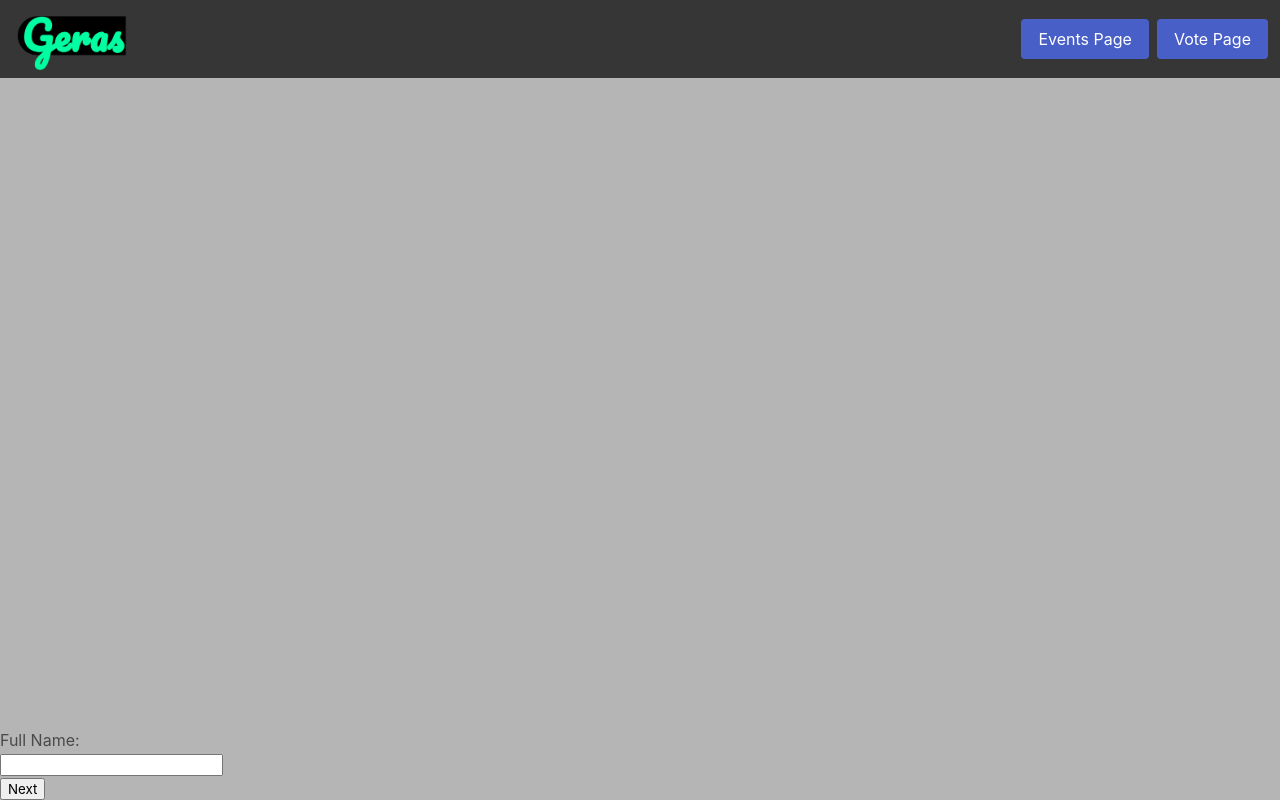
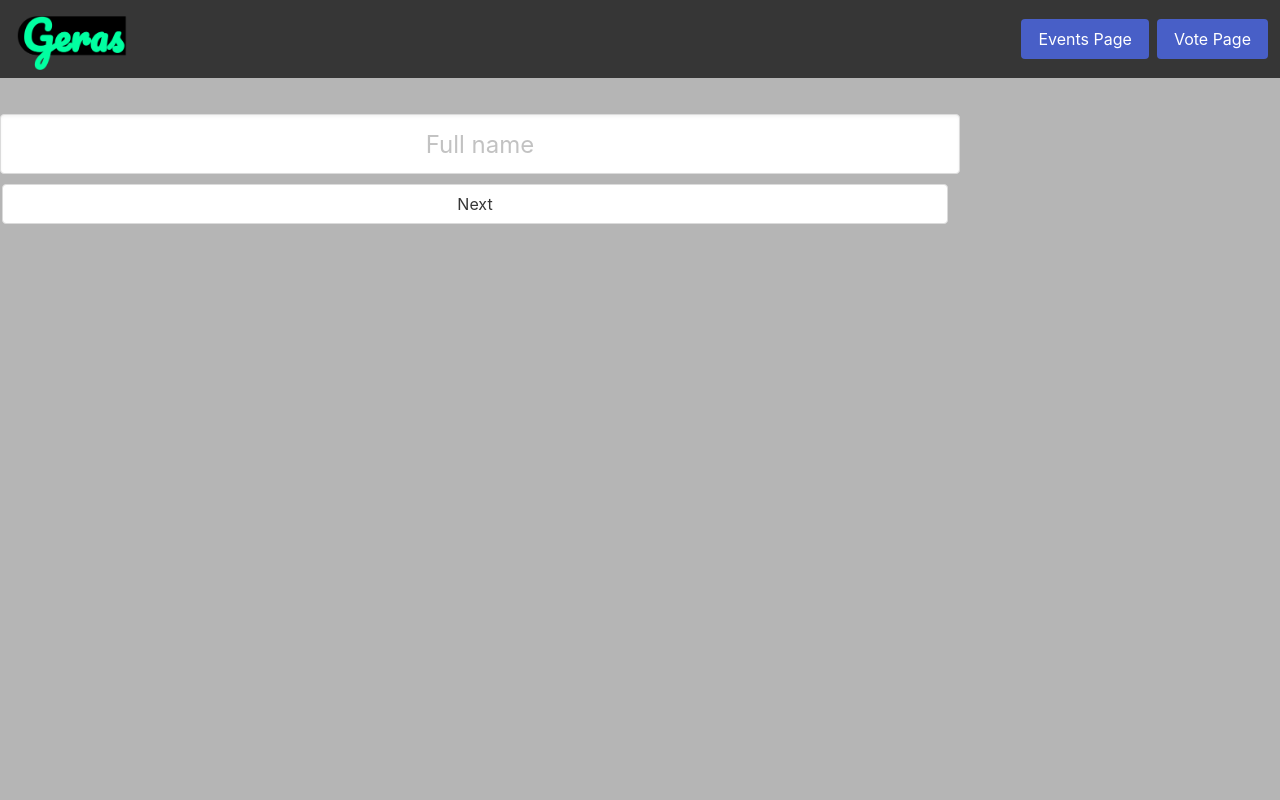
Before and after one commit to ChallaHalla/Geras, a React (Create React App) app in the folder hack-nyu/: page /signin in a window 1280 px wide. Built offline with nearby package versions, Linux system fonts and the light colour scheme.

Commit message:
sign in and reg styling

```diff
--- /dev/null
+++ b/hack-nyu/src/components/NameList/NameList.css
@@ -0,0 +1,14 @@
+button{
+  margin: 10px !important;
+}
+button:hover{
+  background-color:green !important;
+  color:white !important;
+}
+.nameButton{
+
+}
+
+.is-fullwidth{
+  max-width: 70vw;
+}
--- a/hack-nyu/src/components/NameList/NameList.js
+++ b/hack-nyu/src/components/NameList/NameList.js
@@ -1,5 +1,6 @@
 import React, { Component } from 'react';
 import SignUp from '../SignUp/SignUp';
+import './NameList.css'
 
 class NameList extends Component{
     render(){
@@ -9,7 +10,7 @@ class NameList extends Component{
         return (
             <div>
             {names.map((n)=>{
-              return <button name="username" value={n} onClick={(e)=>{
+              return <button className="button is-large is-fullwidth nameButton"name="username" value={n} onClick={(e)=>{
                 this.props.progressStage();
                 this.props.handleChange(e);
               }}>{n}</button>;
--- /dev/null
+++ b/hack-nyu/src/components/SignUp/SignUp.css
@@ -0,0 +1,21 @@
+.signUpContainer{
+  width: 75vw;
+}
+.title{
+  font-size: 80px !important;
+  /* color: white !important; */
+  text-align: center;
+}
+input {
+  /* Firefox, Chrome, Opera */
+  text-align: center;
+}
+.button{
+  padding-left: 36vw;
+  text-align: center !important;
+}
+.regButton{
+  margin-left: 0px !important;
+  padding-left: 35vw !important;
+  padding-right: 35vw !important;
+}
--- a/hack-nyu/src/components/SignUp/SignUp.js
+++ b/hack-nyu/src/components/SignUp/SignUp.js
@@ -1,17 +1,20 @@
 import React from 'react';
+import './SignUp.css'
 
 function SignUp(props) {
   return (
     <div className='signUpContainer'>
-      <h2>Full Name:</h2>
+      <h1 className="title is-1">Welcome!</h1>
       <input
+        placeholder="Full name"
+        className="input is-large"
         type='text'
         value={props.name}
         onChange={props.handleChange}
         name='name'
       />
       <br />
-      <button type='button' onClick={props.progressStage}>
+      <button className="button regButton" type='button' onClick={props.progressStage}>
         Next
       </button>
     </div>
--- /dev/null
+++ b/hack-nyu/src/containers/Register/Register.css
@@ -0,0 +1,34 @@
+.regContainer{
+  margin-left: 10vw;
+  text-align: center;
+  width: 75vw;
+}
+
+.title{
+  font-size: 80px !important;
+  /* color: white !important; */
+  text-align: center;
+}
+input::placeholder {
+
+               /* Firefox, Chrome, Opera */
+               text-align: center;
+}
+button{
+  text-align: center !important;
+}
+.regButton{
+  padding-left: 35.5vw !important;
+  padding-right: 35.5vw !important;
+}
+h2{
+  align-self: center;
+}
+.creatAcct{
+  vertical-align: center;
+  padding-left: 200px !important;
+  padding-right: 200px !important;
+  padding-top: 40px !important;
+  padding-bottom: 100px !important;
+  font-size: 30pt !important;
+}
--- a/hack-nyu/src/containers/Register/Register.js
+++ b/hack-nyu/src/containers/Register/Register.js
@@ -1,6 +1,7 @@
 import React, { Component } from 'react';
 import SignUp from '../../components/SignUp/SignUp.js';
 import NameList from '../../components/NameList/NameList';
+import './Register.css'
 
 class SignInView extends Component {
   constructor(props) {
@@ -93,25 +94,30 @@ class SignInView extends Component {
   render() {
     if (this.state.stage === 1) {
       return (
+        <div className="regContainer">
         <SignUp
           name={this.state.name}
           pin={this.state.pin}
           handleChange={this.handleChange}
           progressStage={this.progressStage}
         />
+        </div>
       );
     }
     if (this.state.stage === 2) {
       return (
-        <div>
-          <h2>Pin:</h2>
+        <div className="regContainer">
+        <h1 className="title is-1">Choose a pin</h1>
           <input
+            className="input is-large"
             type='password'
+            placeholder="Enter Pin"
             value={this.state.pin}
             onChange={this.handleChange}
             name='pin'
           />
           <button
+            className="button regButton"
             onClick={() => {
               this.getNames();
             }}
@@ -123,45 +129,49 @@ class SignInView extends Component {
     }
     if (this.state.stage === 3) {
       return (
+        <div className="regContainer">
         <NameList
           names={this.state.usernames}
           progressStage={this.progressStage}
           handleChange={this.handleChange}
         />
+        </div>
       );
     }
     if (this.state.stage === 4) {
       return (
+        <div className="regContainer">
         <button
+        className="button is-large is-fullwidth"
           onClick={() => {
             this.getLocation();
           }}
         >
           Locate me!
         </button>
+        </div>
       );
     }
     if (this.state.stage === 5) {
       return (
-        <div>
-          <h1>{this.state.community.name}!</h1>
-          <h2>New York, NY 10012</h2>
-          <button onClick={this.progressStage}> Yes </button>
-          <button> Find another community </button>
+        <div className="regContainer">
+          <h1 className="title is-1">{this.state.community.name}!</h1>
+          <h2 className="subtitle is-1">New York, NY 10012</h2>
+          <button className="button" onClick={this.progressStage}> Yes </button>
+          <button className="button"> Find another community </button>
         </div>
       );
     }
     if (this.state.stage === 6) {
       return (
-        <div>
+        <div className="regContainer">
           <button
+          className="button is-large creatAcct"
             onClick={() => {
               this.createUser();
               this.props.history.push('/vote');
             }}
-          >
-            {' '}
-            Create account{' '}
+          >Create account
           </button>
         </div>
       );
--- /dev/null
+++ b/hack-nyu/src/containers/Signin/Signin.css
@@ -0,0 +1,3 @@
+.signUpContainer{
+  text-align: center !important;
+}
--- a/hack-nyu/src/containers/Signin/Signin.js
+++ b/hack-nyu/src/containers/Signin/Signin.js
@@ -1,6 +1,7 @@
 import React, { Component } from 'react';
 import SignUp from '../../components/SignUp/SignUp.js';
 import NameList from '../../components/NameList/NameList';
+import './Signin.css'
 
 class Signin extends Component {
   constructor(props) {
@@ -79,12 +80,13 @@ class Signin extends Component {
     if (this.state.stage === 1) {
       return (
         <div className = "hero is-fullheight has-background-grey-light">
-        <h1> Sign in </h1>
+        <div className="signUpContainer">
         <SignUp
           name={this.state.name}
           handleChange={this.handleChange}
           progressStage={this.progressStage}
         />
+        </div>
         </div>
       );
     }
@@ -92,44 +94,53 @@ class Signin extends Component {
       // get location
       return(
         <div className= "hero is-fullheight has-background-grey-light">
-        <button onClick={()=>{this.getLocation();}}>Locate me!</button>
+        <div className="signUpContainer">
+        <button className="button is-large is-1" onClick={()=>{this.getLocation();}}>Locate me!</button>
+        </div>
         </div>
       );
     }
     if (this.state.stage === 3) {
       return (
         <div className= "hero is-fullheight has-background-grey-light">
-        <h1>{this.state.community.name}!</h1>
-        <h2>New York, NY 10012</h2>
-        <button onClick={()=>{
+        <div className="signUpContainer">
+        <h1 className="title is-1">{this.state.community.name}!</h1>
+        <h2 className="subtitle is-1">New York, NY 10012</h2>
+        <button className="button" onClick={()=>{
 
           this.getNames();
         }}> Yes </button>
-        <button> Find another community </button>
+        <button className="button"> Find another community </button>
+        </div>
         </div>
       );
     }
     if (this.state.stage === 4){
       return (
         <div className= "hero is-fullheight has-background-grey-light">
+        <div className="signUpContainer">
         <NameList
         names={this.state.usernames}
         progressStage={this.progressStage}
         handleChange={this.handleChange}/>
+        </div>
         </div>
       );
     }
     if (this.state.stage === 5){
       return (
         <div className= "hero is-fullheight has-background-grey-light">
-        <h2>Pin:</h2>
+        <div className="signUpContainer">
+        <h1 className="title is-1">Pin:</h1>
         <input
+          className="input is-large"
           type='password'
           value={this.state.pin}
           onChange={this.handleChange}
           name='pin'
         />
-        <button onClick={this.signin}>Sign in</button>
+        <button className="button is-large" onClick={this.signin}>Sign in</button>
+        </div>
         </div>
       );
     }
```
